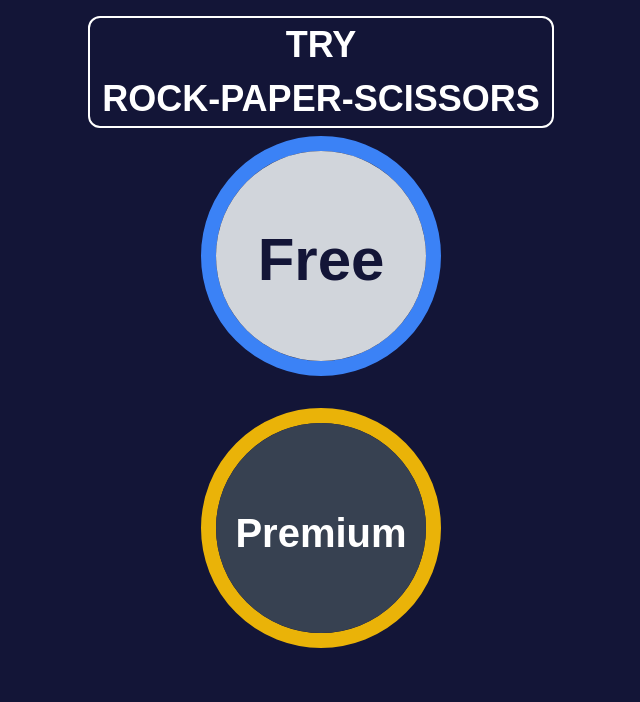
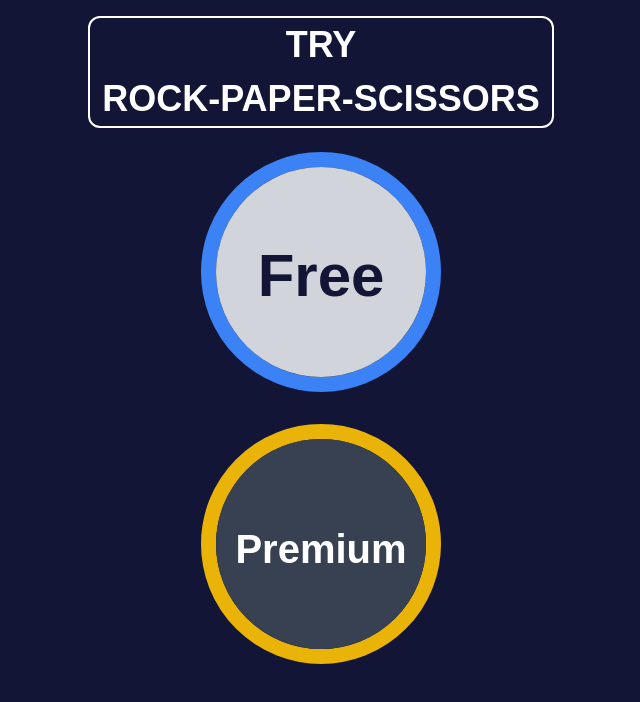
Before and after one commit to iskandar-me/rock-paper-scissor, a website: page index.html in a window 1280 px wide. Shown: the whole page, without its empty margins (319-959 px from the left). Drawn offline with nearby package versions, Linux system fonts and the light colour scheme.

Commit message:
fix:main page's gap

```diff
--- a/index.html
+++ b/index.html
@@ -10,7 +10,7 @@
   <link rel="stylesheet" href="./assets/css/variable.css">
   <script src="https://cdn.tailwindcss.com"></script>
 </head>
-<body class="flex flex-col gap-2  p-4  justify-center items-center bg-[#131537]  w-full h-full text-[#131537] ">
+<body class="flex flex-col gap-6  p-4  justify-center items-center bg-[#131537]  w-full h-full text-[#131537] ">
   <a class="text-white text-center text-[36px] font-bold mt-0 border-solid border-[2px] rounded-xl border-[#fff] px-3 hover:text-[#131537] hover:bg-[#fff] transition-all duration-300 ease-in "
   href="index.html">TRY <span class="block">ROCK-PAPER-SCISSORS</span></a>
 <div class="flex flex-col gap-8">
```
Also changed, not shown: assets/css/output.css.
